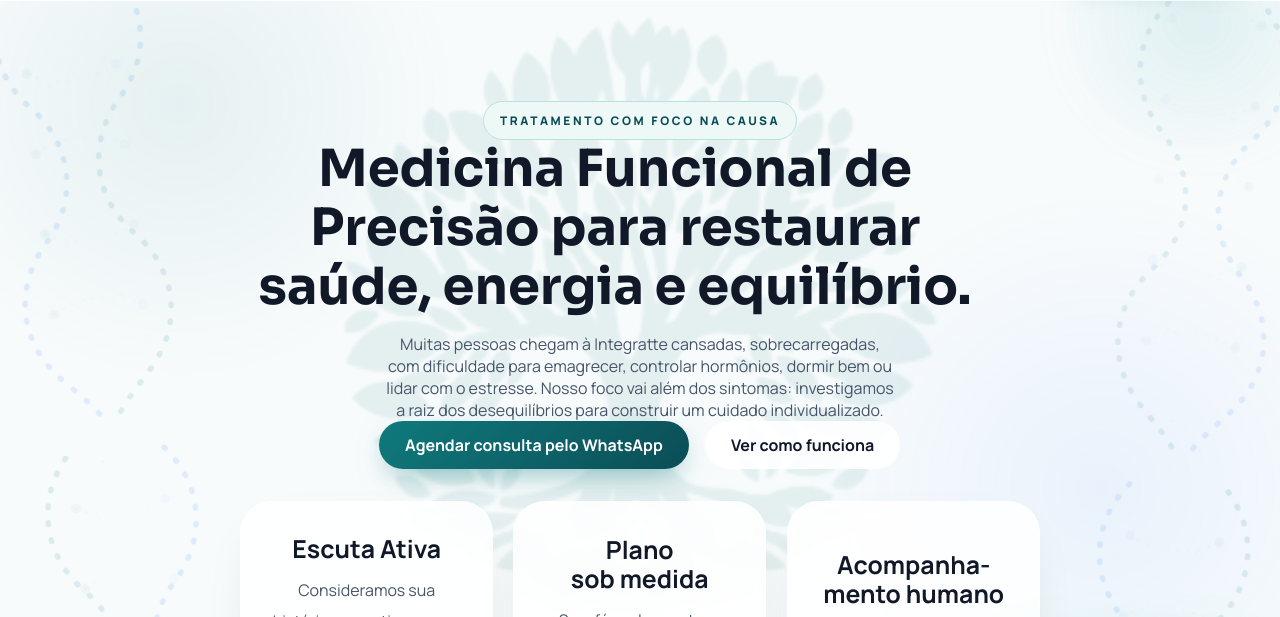
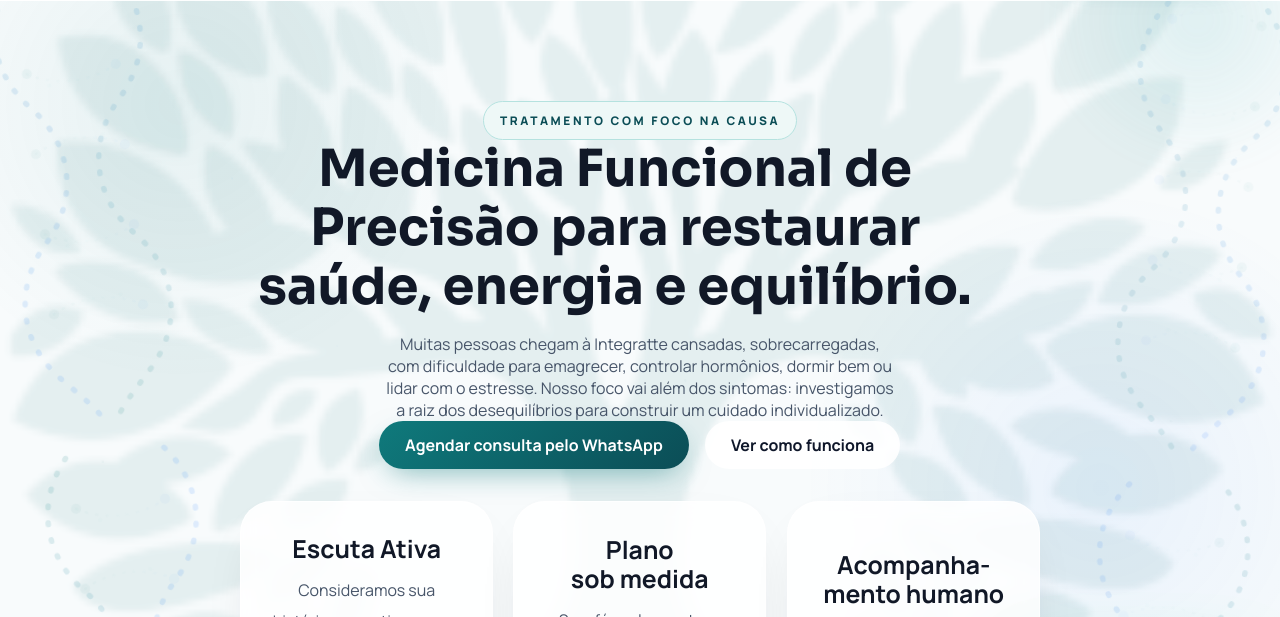
Before and after one commit to gabkof33/clinica-integratte-medicina-integrativa-, a website: page public/index.html in a window 1280 px wide. Shown: the part 88-705 px from the top of the page. Drawn offline with Linux system fonts and the light colour scheme.

Commit message:
Atualização visual do site

```diff
--- a/public/styles.css
+++ b/public/styles.css
@@ -60,28 +60,25 @@ body {
   overflow-x: hidden;
 }
 
-/* CAMADA DA LOGO */
 body::before {
   content: "";
   position: fixed;
-  top: 50%;
-  left: 50%;
-  /* Melhora a responsividade: */
-  width: 90vw;        /* Em telas pequenas, ocupa 90% da largura */
-  max-width: 600px;   /* Em telas grandes, não passa de 600px */
-  height: auto;
-  aspect-ratio: 1/1;  /* Mantém a proporção quadrada da logo */
+  inset: 0; /* substitui top/left + width */
+
+  max-width: 100%;
+  width: 100%;
+
+  margin: auto;
+  aspect-ratio: 1 / 1;
 
   background-image: url('/assets/images/rodapé.png');
   background-repeat: no-repeat;
   background-position: center;
   background-size: contain;
 
-  transform: translate(-50%, -50%);
   opacity: 0.08;
-
-  pointer-events: none; /* Importante: impede que a logo "atrapalhe" os cliques nos botões */
-  z-index: 0;
+  pointer-events: none;
+  z-index: -1; /* importante */
 }
 
 .site-header,
```
